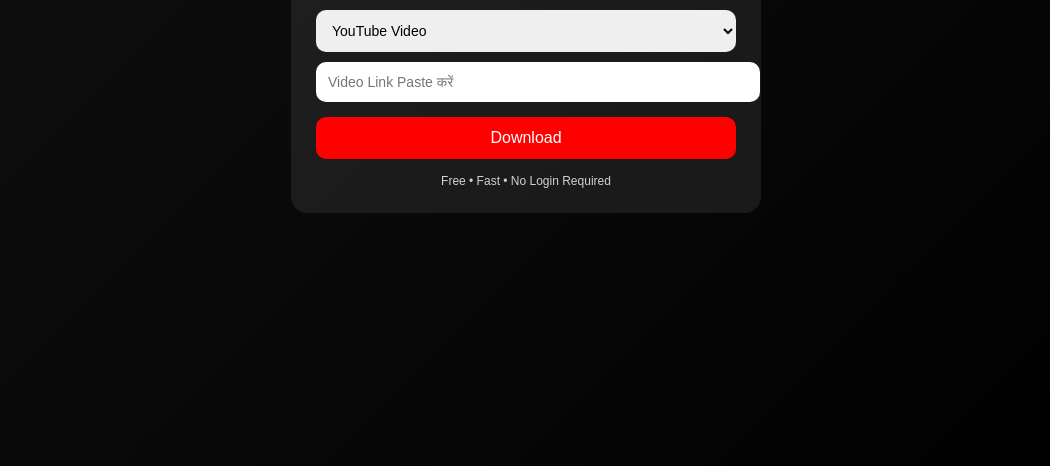
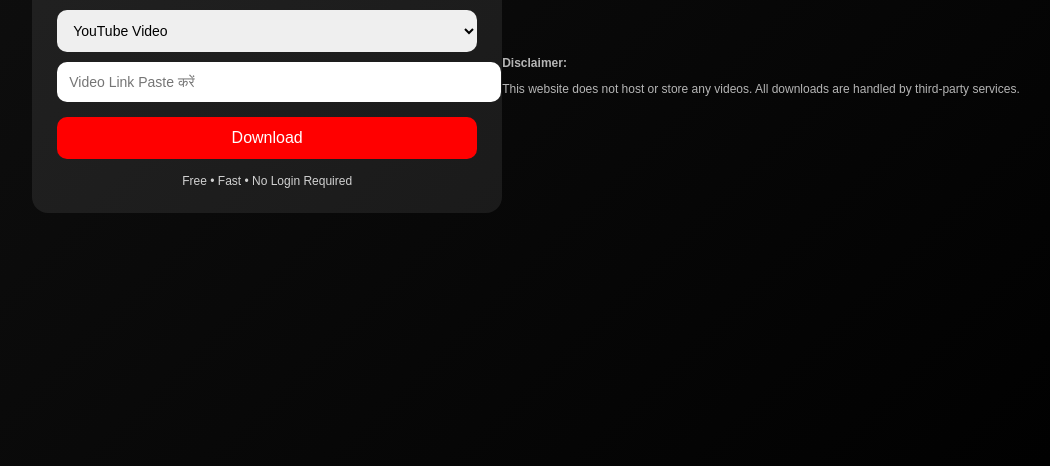
Before and after one commit to videodownloaderhub/video-downloader, a plain HTML site: page index.html in a window 1280 px wide. Shown: the part 334-800 px from the top of the page, without its empty margins (114-1164 px from the left). Drawn offline with Linux system fonts and the light colour scheme.

Commit message:
Add disclaimer section to index.html
Added a disclaimer about third-party services for downloads.

```diff
--- a/index.html
+++ b/index.html
@@ -99,6 +99,13 @@ function download() {
     }
 }
 </script>
+<div style="margin-top:20px; font-size:12px; opacity:0.7;">
+    <p><strong>Disclaimer:</strong></p>
+    <p>
+        This website does not host or store any videos.
+        All downloads are handled by third-party services.
+    </p>
+</div>
 
 </body>
 </html>
```
